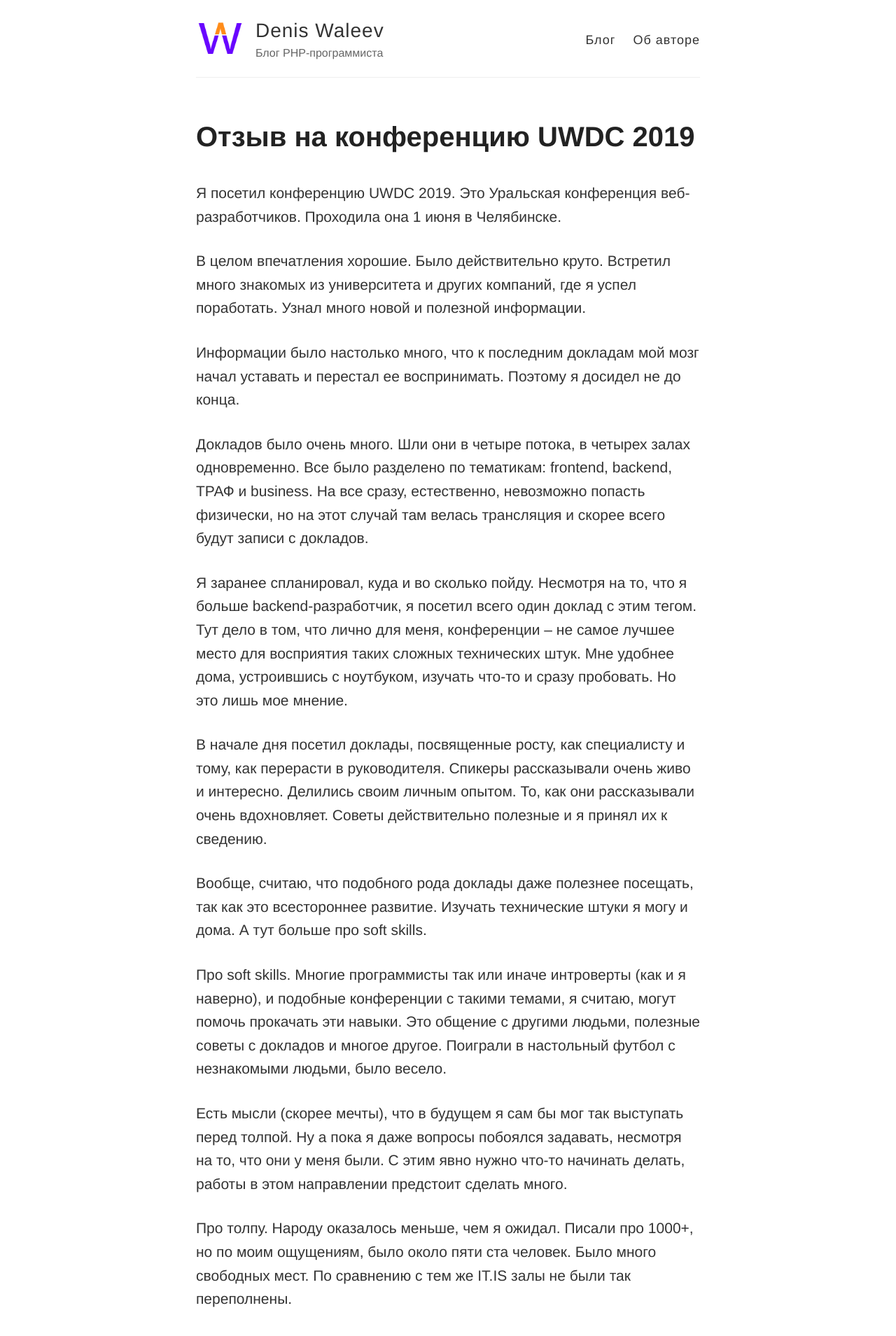
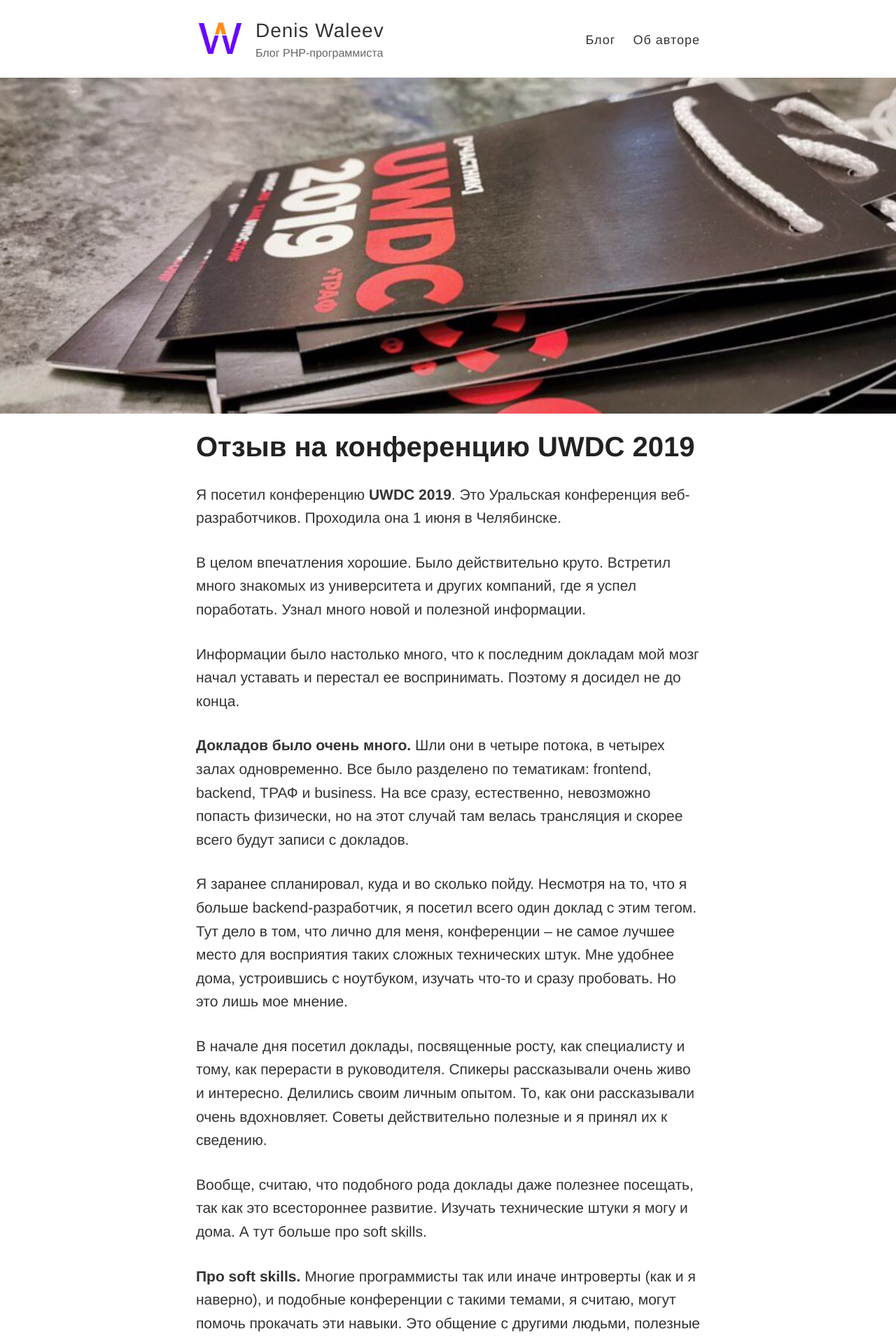
Before and after one commit to waleev/waleev.ru, a Jekyll site: the page built from _posts/2019-06-01-uwdc-2019-review.md, in a window 1280 px wide. Shown: the top 1909 px of the page at 70% size. Built offline with Jekyll 4.4.1, drawn with Linux system fonts in a browser that asks for light colours; some of the changed text lies outside the part shown.

Commit message:
style improvements and post thumb

```diff
--- a/_layouts/default.html
+++ b/_layouts/default.html
@@ -46,7 +46,7 @@
     </script>
     <noscript><div><img src="https://mc.yandex.ru/watch/47159718" style="position:absolute; left:-9999px;" alt="" /></div></noscript>
     <!-- /Yandex.Metrika counter -->
-    <div class="wrapper-masthead">
+    <div class="wrapper-masthead {% if page.thumb %}wrapper-masthead--post{% endif %}">
       <div class="container">
         <header class="masthead clearfix">
           <a href="{{ site.baseurl }}/" class="site-avatar"><img src="{{ site.avatar }}" /></a>
@@ -64,6 +64,12 @@
       </div>
     </div>
 
+    {% if page.thumb %}
+    <div class="big-thumb">
+        <img src="{{ page.thumb }}" alt="{{page.title}}">
+    </div>
+    {% endif %}
+
     <div id="main" role="main" class="container">
       {{ content }}
     </div>
--- a/_posts/2019-06-01-uwdc-2019-review.md
+++ b/_posts/2019-06-01-uwdc-2019-review.md
@@ -1,14 +1,15 @@
 ---
 title: Отзыв на конференцию UWDC 2019
 layout: post
+thumb: /images/uwdc-2019-review/uwdc.png
 ---
-Я посетил конференцию UWDC 2019. Это Уральская конференция веб-разработчиков. Проходила она 1 июня в Челябинске.
+Я посетил конференцию **UWDC 2019**. Это Уральская конференция веб-разработчиков. Проходила она 1 июня в Челябинске.
 
 В целом впечатления хорошие. Было действительно круто. Встретил много знакомых из университета и других компаний, где я успел поработать. Узнал много новой и полезной информации.
 
 Информации было настолько много, что к последним докладам мой мозг начал уставать и перестал ее воспринимать. Поэтому я досидел не до конца.
 
-Докладов было очень много. Шли они в четыре потока, в четырех залах одновременно. Все было разделено по тематикам: frontend, backend, ТРАФ и business. На все сразу, естественно, невозможно попасть физически, но на этот случай там велась трансляция и скорее всего будут записи с докладов.
+**Докладов было очень много.** Шли они в четыре потока, в четырех залах одновременно. Все было разделено по тематикам: frontend, backend, ТРАФ и business. На все сразу, естественно, невозможно попасть физически, но на этот случай там велась трансляция и скорее всего будут записи с докладов.
 
 Я заранее спланировал, куда и во сколько пойду. Несмотря на то, что я больше backend-разработчик, я посетил всего один доклад с этим тегом. Тут дело в том, что лично для меня, конференции – не самое лучшее место для восприятия таких сложных технических штук. Мне удобнее дома, устроившись с ноутбуком, изучать что-то и сразу пробовать. Но это лишь мое мнение.
 
@@ -16,12 +17,12 @@
 
 Вообще, считаю, что подобного рода доклады даже полезнее посещать, так как это всестороннее развитие. Изучать технические штуки я могу и дома. А тут больше про soft skills.
 
-Про soft skills. Многие программисты так или иначе интроверты (как и я наверно), и подобные конференции с такими темами, я считаю, могут помочь прокачать эти навыки. Это общение с другими людьми, полезные советы с докладов и многое другое. Поиграли в настольный футбол с незнакомыми людьми, было весело.
+**Про soft skills.** Многие программисты так или иначе интроверты (как и я наверно), и подобные конференции с такими темами, я считаю, могут помочь прокачать эти навыки. Это общение с другими людьми, полезные советы с докладов и многое другое. Поиграли в настольный футбол с незнакомыми людьми, было весело.
 
 Есть мысли (скорее мечты), что в будущем я сам бы мог так выступать перед толпой. Ну а пока я даже вопросы побоялся задавать, несмотря на то, что они у меня были. С этим явно нужно что-то начинать делать, работы в этом направлении предстоит сделать много.
 
-Про толпу. Народу оказалось меньше, чем я ожидал. Писали про 1000+, но по моим ощущениям, было около пяти ста человек. Было много свободных мест. По сравнению с тем же IT.IS залы не были так переполнены.
+**Про толпу.** Народу оказалось меньше, чем я ожидал. Писали про 1000+, но по моим ощущениям, было около пяти ста человек. Было много свободных мест. По сравнению с тем же IT.IS залы не были так переполнены.
 
-Также хотелось отметить наличие мобильного приложения. В нем можно было удобно смотреть расписание докладов. Можно было также посмотреть схему расположения залов, но картинка была не лучшего качества. Еще непонятно зачем в приложении сделали отдельную регистрацию. Функционал обсуждений и новостей не использовался, все писали в телеграме.
+Также хотелось отметить наличие **мобильного приложения**. В нем можно было удобно смотреть расписание докладов. Можно было также посмотреть схему расположения залов, но картинка была не лучшего качества. Еще непонятно зачем в приложении сделали отдельную регистрацию. Функционал обсуждений и новостей не использовался, все писали в телеграме.
 
-Подводя итог, скажу, что я доволен тем, что посетил это мероприятие. Интересные люди, крутые спикеры, полезные доклады. И конечно же, спасибо организаторам. Ждем UWDC 2020.
+Подводя итог, скажу, что я доволен тем, что посетил это мероприятие. Интересные люди, крутые спикеры, полезные доклады. И конечно же, спасибо организаторам. **Ждем UWDC 2020.**
--- a/index.html
+++ b/index.html
@@ -5,6 +5,12 @@
 <div class="posts">
   {% for post in site.posts %}
     <article class="post">
+
+      {% if post.thumb %}
+      <a href="{{ site.baseurl }}{{ post.url }}">
+        <img src="{{ post.thumb }}" alt="{{ post.title }}">
+      </a>
+      {% endif %}
 
       <h1><a href="{{ site.baseurl }}{{ post.url }}">{{ post.title }}</a></h1>
 
--- a/style.scss
+++ b/style.scss
@@ -154,6 +154,10 @@
   margin-bottom: 50px;
 }
 
+.wrapper-masthead--post {
+    margin-bottom: 0;
+}
+
 .masthead {
   padding: 20px 0;
   border-bottom: 1px solid $lightGray;
@@ -293,6 +297,15 @@
   padding: 0 0 10px 20px;
 }
 
+.big-thumb img {
+    width: 100%;
+}
+
+.post h1 {
+    line-height: 1.1;
+    margin: 15px 0 15px;
+}
+
 // Settled on moving the import of syntax highlighting to the bottom of the CSS
 // ... Otherwise it really bloats up the top of the CSS file and makes it difficult to find the start
 @import "highlights";
```
Also changed, not shown: images/uwdc-2019-review/uwdc.jpg (added), images/uwdc-2019-review/uwdc.png (added).
